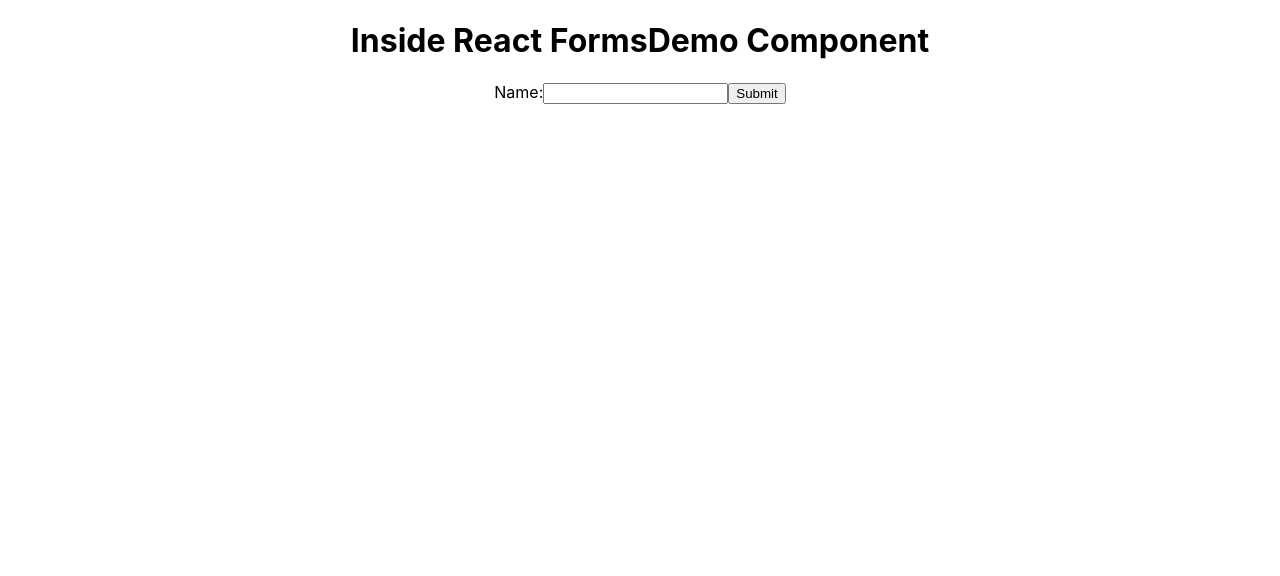
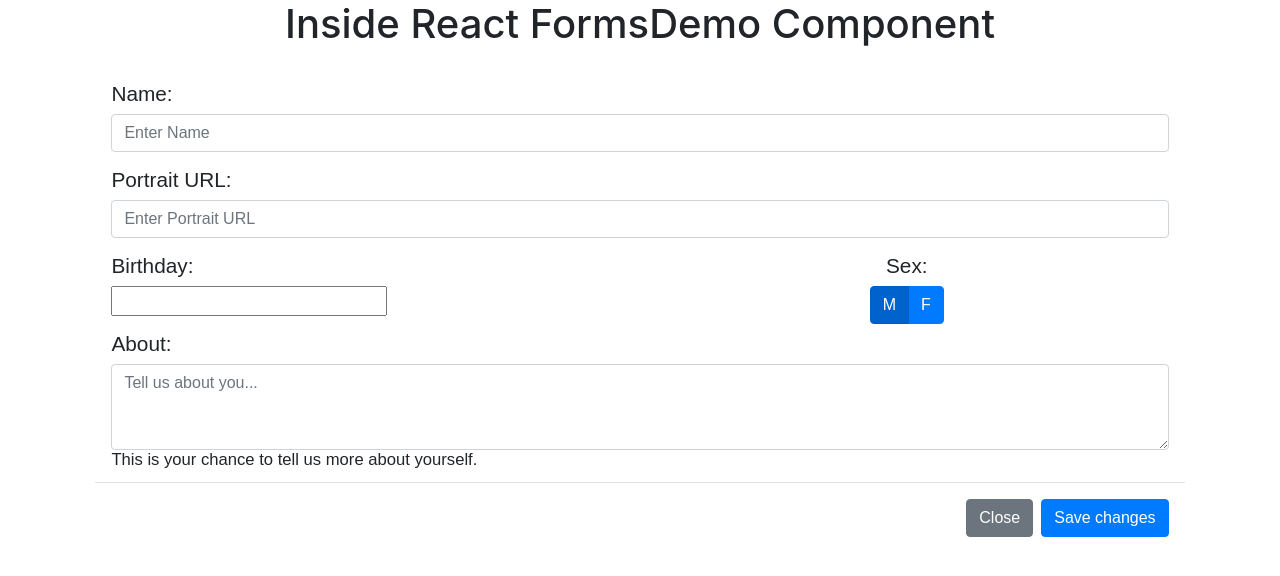
Before and after one commit to nikeshsraj10/project-lockdown, a React (Create React App) app: page / in a window 1280 px wide. Shown: the top 576 px of the page. Built offline with nearby package versions, Linux system fonts and the light colour scheme.

Commit message:
Simple Form with React and Bootstrap

```diff
--- a/package.json
+++ b/package.json
@@ -6,8 +6,13 @@
     "@testing-library/jest-dom": "^4.2.4",
     "@testing-library/react": "^9.5.0",
     "@testing-library/user-event": "^7.2.1",
+    "bootstrap": "^4.4.1",
+    "formik": "^2.1.4",
     "react": "^16.13.1",
+    "react-bootstrap": "^1.0.0",
+    "react-datepicker": "^2.14.1",
     "react-dom": "^16.13.1",
+    "react-router-dom": "^5.1.2",
     "react-scripts": "3.4.1"
   },
   "scripts": {
--- a/src/components/FormsDemo/FormsDemo.js
+++ b/src/components/FormsDemo/FormsDemo.js
@@ -1,37 +1,136 @@
 import React, {Component} from 'react';
 import classes from './FormsDemo.module.css';
+import 'bootstrap/dist/css/bootstrap.min.css';
+import DatePicker from 'react-datepicker';
+import "react-datepicker/dist/react-datepicker.css"
 
 class FormsDemo extends Component {
 
     constructor(props){
         super(props);
         this.state = {
-            value: ''
+            name: '',
+            portraitURL: '',
+            birthday: null,
+            sex: true,
+            about: ''
         };
-        this.handleChange = this.handleChange.bind(this);
+        this.handleNameChange = this.handleNameChange.bind(this);
+        this.handlePortraitURLChange = this.handlePortraitURLChange.bind(this);
+        this.handleBirthdayChange = this.handleBirthdayChange.bind(this);
+        this.handleSexChange = this.handleSexChange.bind(this);
+        this.handleAboutChange = this.handleAboutChange.bind(this);
+
         this.handleSubmit = this.handleSubmit.bind(this);
     }
 
-    handleChange(event){
-        this.setState({value: event.target.value});
+    handleNameChange(event){
+        const {name, value} = event.target;
+        this.setState({
+            [name]: value
+        })
     }
+
+
+    handlePortraitURLChange(event){
+        const {name, value} = event.target;
+        this.setState({
+            [name]: value
+        })
+    }
+
+
+    handleBirthdayChange(date){
+        console.log(date);
+        this.setState({
+            birthday: date
+        });
+    }
+
+
+    handleSexChange(event){
+       const {name, value} = event.target;
+        this.setState({
+            sex: value == true
+        })
+    }
+
+
+    handleAboutChange(event){
+        const {name, value} = event.target;
+        this.setState({
+            [name]: value
+        })
+    }
+
+
 
     handleSubmit(event){
         event.preventDefault();
-        alert(`Name entered is ${this.state.value}`);
+        console.log(this.state)
+        alert(`Name entered is ${this.state.name}`);
+    }
+
+    checkIfFormValid = () => {
+        console.log('checkIfFormValid');
     }
 
     render(){
+        let maleSexClassList = ["btn", "btn-primary"];
+        let femaleSexClassList = [...maleSexClassList];
+        if(this.state.sex){
+            maleSexClassList = [...maleSexClassList, 'active'];
+        }else{
+            femaleSexClassList = [...femaleSexClassList, 'active']
+        }
         return(
             <React.Fragment>
                 <h1> Inside React FormsDemo Component </h1>
-                <form onSubmit={this.handleSubmit}>
-                    <label >
-                        Name:
-                    <input type="text" name="name" value={this.state.value} onChange = {this.handleChange}/>
-                    </label>
-                    <input  type="submit" value="Submit" />
-                </form>
+                <div className="container">
+                    <form id="addFunForm">
+                        <div className="modal-body">
+                            <div className="form-group">
+                            <label className={classes.left} htmlFor="nameInput">Name:</label>
+                            <input type="text" name="name" value={this.state.name} className="form-control" onChange={this.handleNameChange} onKeyUp={this.checkIfFormValid} id="nameInput" maxLength="20" placeholder="Enter Name" required />
+                            </div>
+                            <div className="form-group">
+                                <label className={classes.left} htmlFor="portraitURLInput">Portrait URL:</label>
+                                <input type="text" value={this.state.portraitURL} name="portraitURL" className="form-control" onChange={this.handlePortraitURLChange} onKeyUp={this.checkIfFormValid} id="portraitURLInput" maxLength="255" placeholder="Enter Portrait URL" required/>
+                            </div>
+                            <div className="form-row">
+                                <div className="form-group col-md-6 mb-2 date" data-provide="datepicker">
+                                    <label className={[classes.left, classes.w100].join(' ')} style={{textAlign: "initial"}} htmlFor="sex">Birthday:</label>
+                                    <div className="input-group-addon " style={{textAlign: "initial"}}>
+                                        <DatePicker onChange={this.handleBirthdayChange}  selected={this.state.birthday ? this.state.birthday : null}/>
+                                    </div>
+                                </div>
+                                <div className="form-group col-md-6 mb-2">
+                                    <label className={[classes.left, classes.w100].join(' ')} htmlFor="sex">Sex:</label>
+                                    <div className="btn-group btn-group-toggle" onChange={this.handleSexChange}  data-toggle="buttons">
+                                        <label className={maleSexClassList.join(' ')} id="sexMale">
+                                        <input type="radio" value={true}  name="sex" /> M
+                                        </label>
+                                        <label className={femaleSexClassList.join(' ')} id="sexFemale">
+                                        <input type="radio" value={false} name="sex" /> F
+                                        </label>
+                                    </div>
+                                </div>
+                            </div>
+                            <div className="form-group">
+                            <label className={[classes.left].join(' ')} htmlFor="aboutInput">About:</label>
+                            <textarea className="form-control" value={this.state.about} name="about" onChange={this.handleAboutChange} onKeyUp={this.checkIfFormValid} placeholder="Tell us about you..." id="aboutInput" rows="3" required></textarea>
+                            <small className={classes.left} >This is your chance to tell us more about yourself.</small>
+                            </div>
+                            <div className={["form-group", classes.hidden].join(' ')} id="portraitURLError" >
+                            <small style={{color: '#f00'}}>Please enter a valid Portrait URL</small>
+                            </div>
+                        </div>
+                        <div className="modal-footer">
+                            <button type="button" className="btn btn-secondary" data-dismiss="modal">Close</button>
+                            <button type="submit" form="addFunForm" onClick={this.handleSubmit} className="btn btn-primary">Save changes</button>
+                        </div>
+                    </form>
+                </div>
             </React.Fragment>
         )
     }
--- a/src/components/FormsDemo/FormsDemo.module.css
+++ b/src/components/FormsDemo/FormsDemo.module.css
@@ -1,3 +1,41 @@
+form {
+    font  : 1.3rem sans-serif;
+    padding : 0.5em;
+    margin  : 0 auto;
+    position : relative;
+    box-sizing: border-box;
+}
+
 .w100{
     width: 100%;
 }
+.text{
+    width: 100%;
+    padding: 1% 1%;
+    margin: 1% 0;
+    box-sizing: border-box;
+}
+
+.left{
+    float: left;
+}
+
+.right{
+    float: right;
+}
+
+.focus:focus{
+    background-color: #78858a;
+}
+
+textarea{
+    resize: none;
+}
+
+.hidden{
+    display: none;
+}
+
+.react-datepicker-wrapper, .react-datepicker-wrapper input{
+    width: 100%;
+}
```
Also changed, not shown: 1 other file (tests, documents, lock files or other folders).
